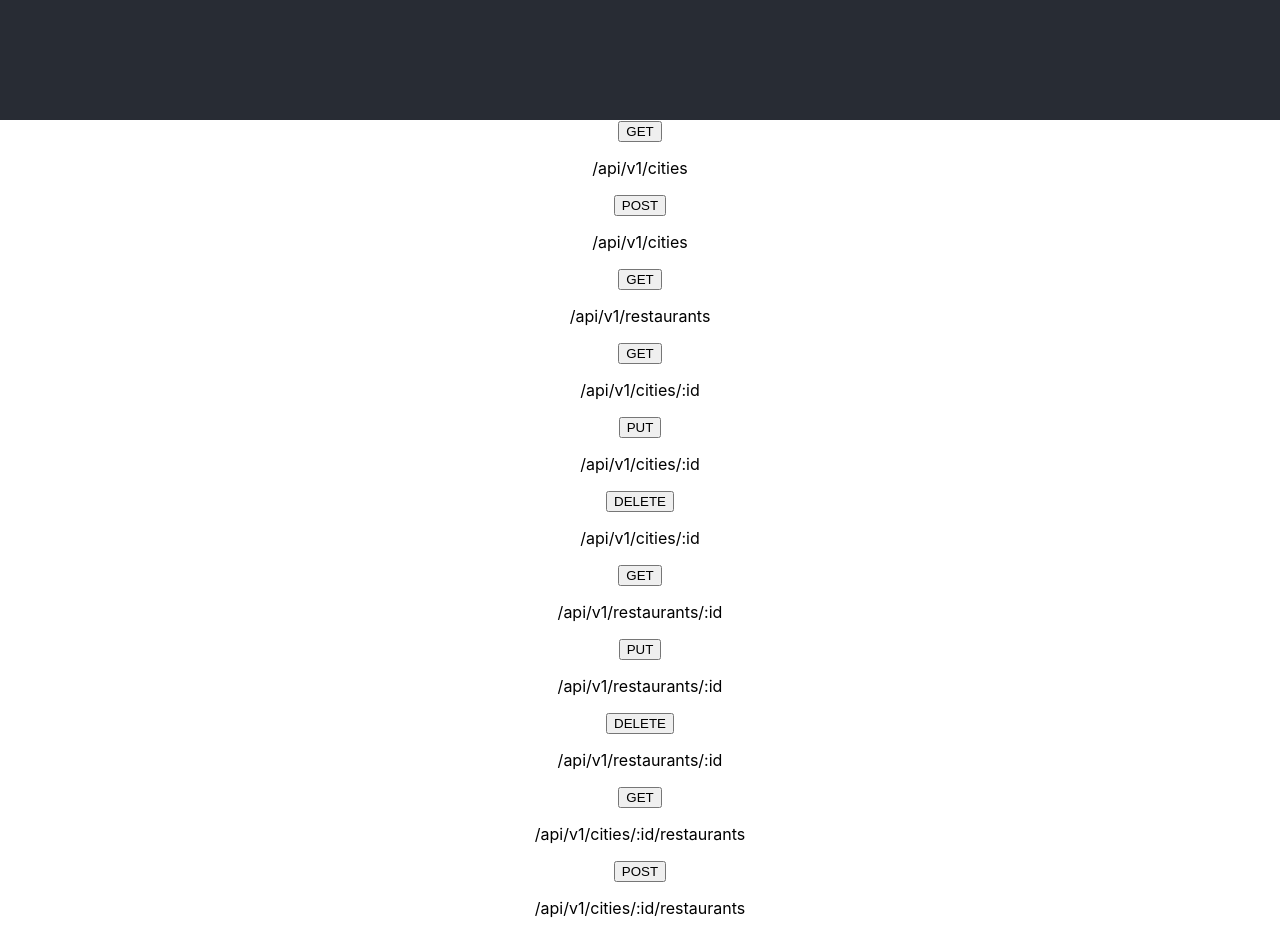
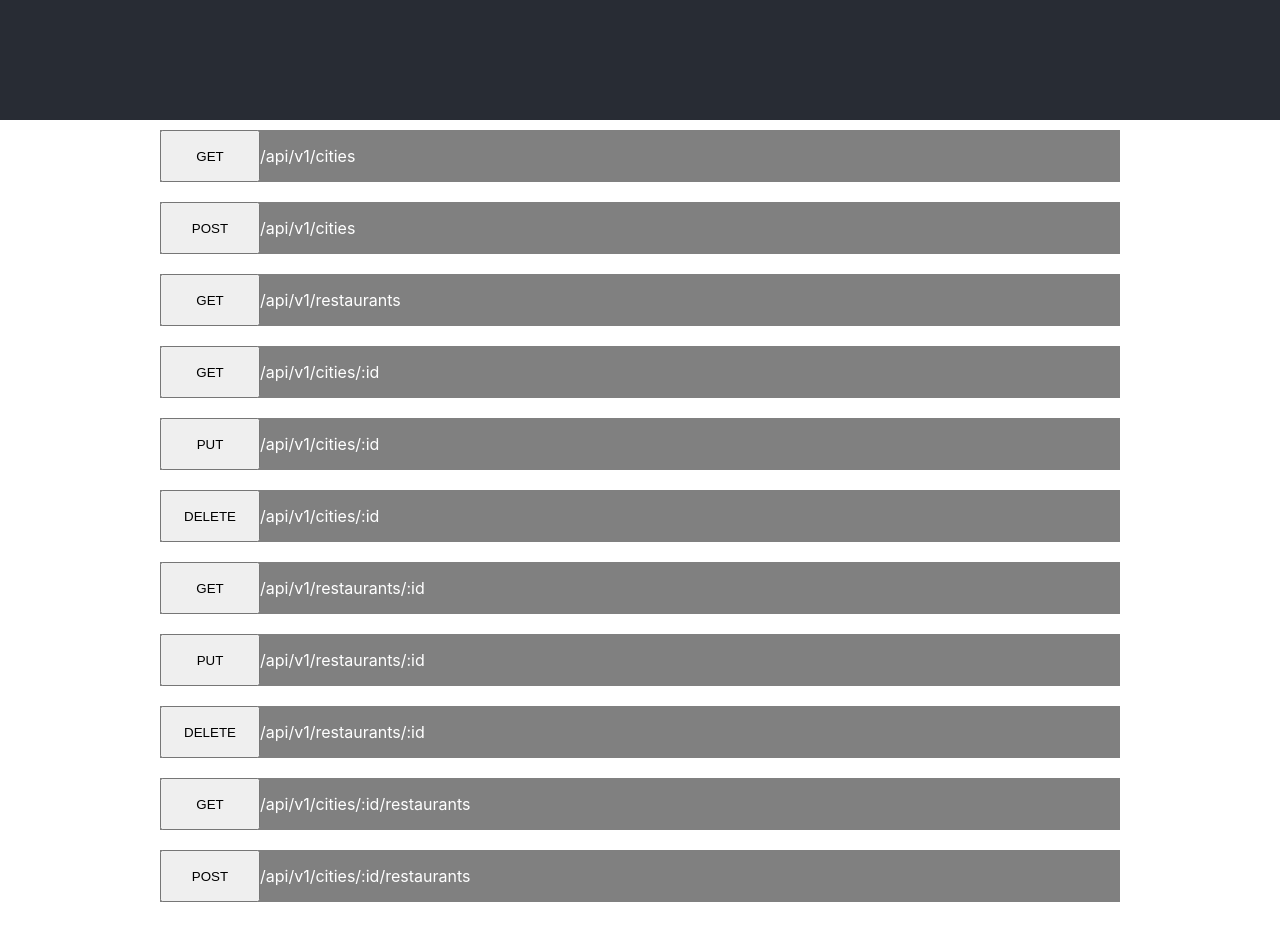
Before and after one commit to Dhanciles/byob-frontend, a React (Create React App) app: page / in a window 1280 px wide. Shown: the part 680-1614 px from the top of the page. After the commit the page ends 1592 px from the top, so only its background shows below. Built offline with nearby package versions, Linux system fonts and the light colour scheme.

Commit message:
Add styling for endpointItem component

```diff
--- a/src/App.css
+++ b/src/App.css
@@ -1,5 +1,8 @@
-.App {
+/* .App {
   text-align: center;
+} */
+* {
+  box-sizing: border-box;
 }
 
 .App-logo {
@@ -30,3 +33,48 @@
     transform: rotate(360deg);
   }
 }
+
+
+pre {
+  text-align: left;
+  background: lightgray;
+  padding: 20px 30px 40px 0;
+  color: black;
+}
+
+button {
+  width: 100px;
+}
+
+/* .info-area {
+  width: 75%;
+} */
+
+.endpoint-container {
+  display: flex;
+  flex-direction: column;
+  align-items: center;
+}
+
+.info-area {
+  display: flex;
+  flex-direction: column;
+  padding: 50px;
+  /* align-items: center; */
+}
+
+.endpoint-item-container {
+  background: #808080;
+  width: 75%;
+  display: flex;
+  flex-direction: column;
+  margin: 10px;
+  color: white;
+  /* padding: 50px; */
+  /* align-items: center; */
+}
+
+.button-and-path-container {
+  display: flex;
+  justify-content: flex-start;
+}
--- a/src/EndPointContainer.js
+++ b/src/EndPointContainer.js
@@ -7,7 +7,7 @@ export const EndPointContainer = () => {
   const endpoints = endpointData.endpoints.map(endpoint => (<EndPointItem key={uuid()} data={endpoint} />))
 
   return (
-    <div>
+    <div className="endpoint-container">
       { endpoints }
     </div>
   )
--- a/src/EndPointItem.js
+++ b/src/EndPointItem.js
@@ -16,7 +16,8 @@ export default class EndPointItem extends Component {
 
   render() {
     const { method, path, examples, successful_status_code, returns } = this.props.data;
-    let itemBody = ''
+    let itemBody = '';
+    let selectedClass = '';
     if(this.state.selected) {
       itemBody = (
         <div className="info-area">
@@ -28,14 +29,17 @@ export default class EndPointItem extends Component {
           <pre>{examples.response}</pre>
         </div>
       )
+      selectedClass = 'selected';
     }
 
     return (
-      <div className="endpoint-item-container">
-        <button onClick={this.handleClick}>{method}</button>
-        <span className="endpoint-text-container">
-          <p className="url-path">{path}</p>
-        </span>
+      <div className={`endpoint-item-container ${selectedClass}`}>
+        <div className="button-and-path-container">
+          <button onClick={this.handleClick}>{method}</button>
+          <span className="endpoint-text-container">
+            <p className="url-path">{path}</p>
+          </span>
+        </div>
         {itemBody}
       </div>
     );
--- a/src/endpoints-data.js
+++ b/src/endpoints-data.js
@@ -14,7 +14,8 @@ module.exports = {
       },
       examples: {
         request: null,
-        response: `[
+        response: `
+        [
           {
               "id": 1,
               "name": "New York City",
```
Also changed, not shown: src/index.css (line endings or trailing spaces).
